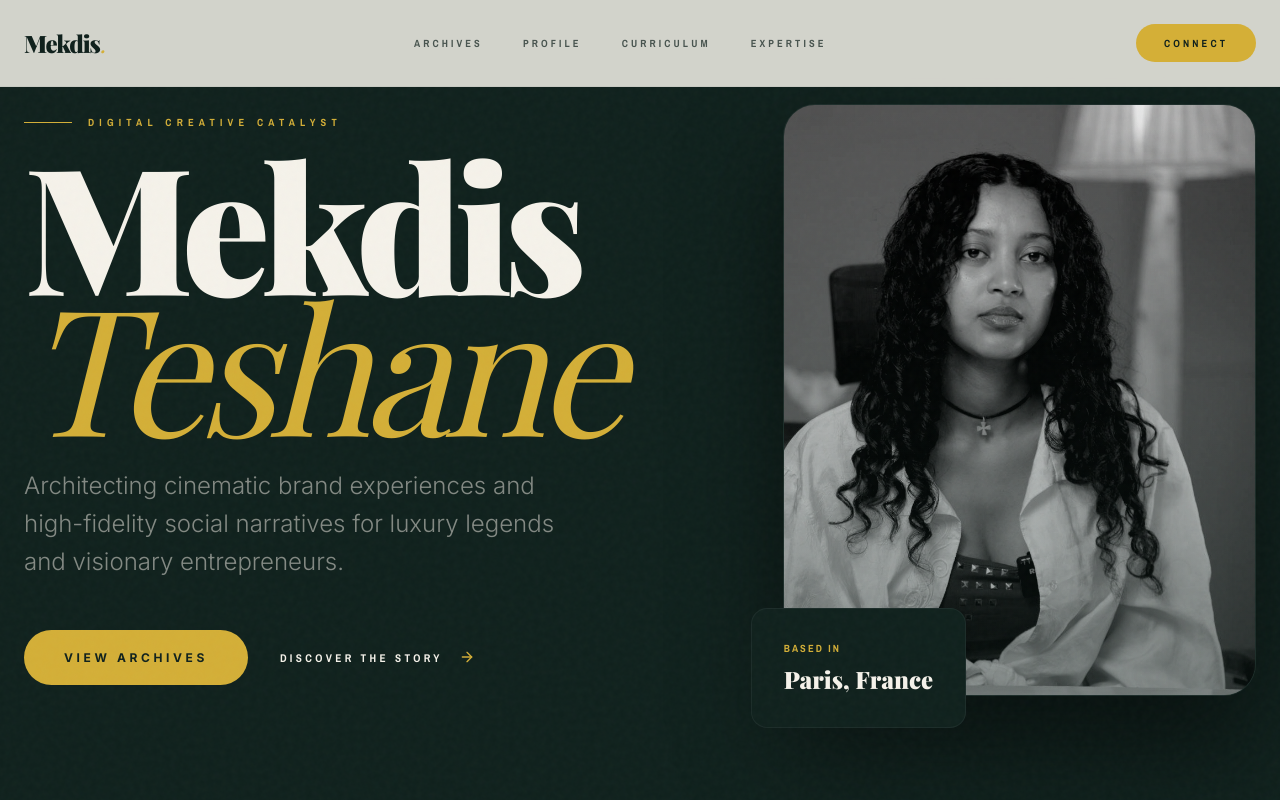
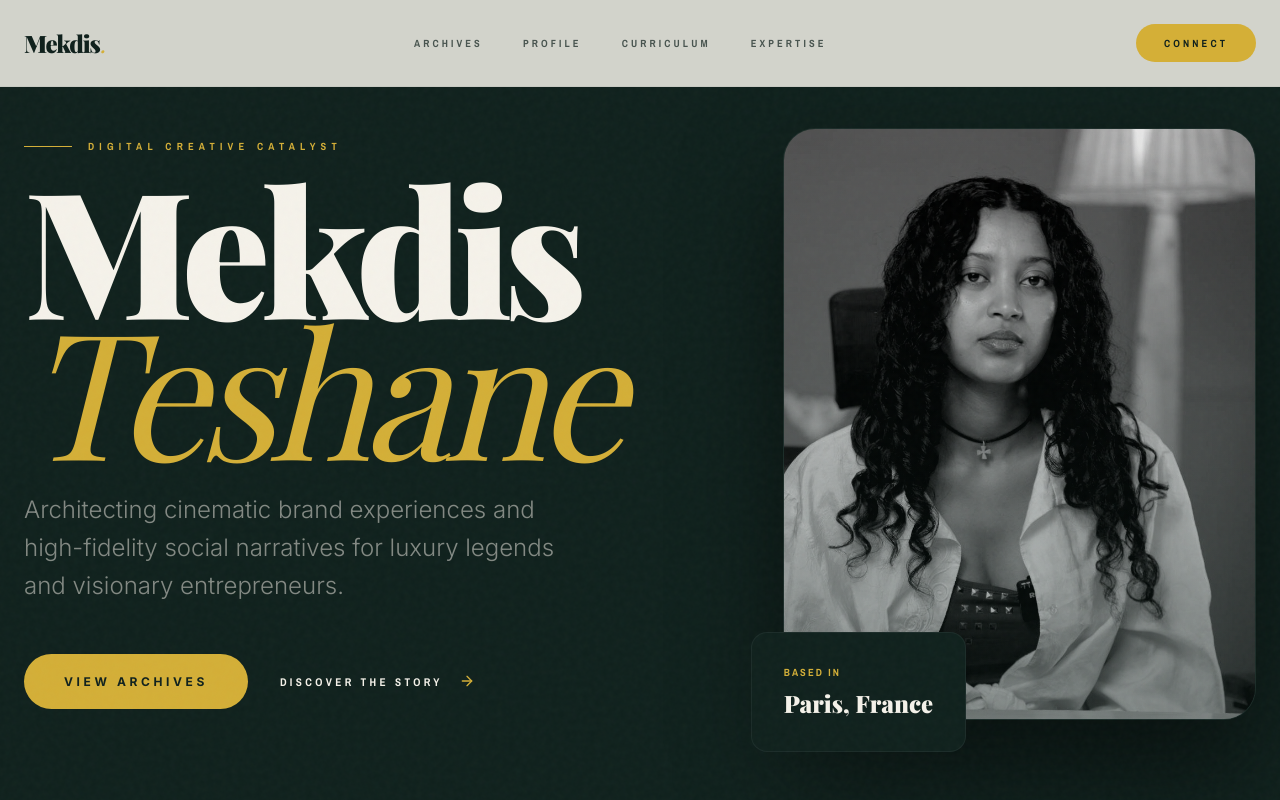
Before and after one commit to SolomonSitotaw23/MKd-sSMMSite, a React (Vite) app: page / in a window 1280 px wide. Shown: the top 800 px of the page. Built offline with nearby package versions, Linux system fonts and the light colour scheme; a web font is replaced by a local one.

Commit message:
style: increase top padding of hero section for better visual spacing

```diff
--- a/src/components/Hero.module.css
+++ b/src/components/Hero.module.css
@@ -5,7 +5,7 @@
   display: flex;
   flex-direction: column;
   justify-content: center;
-  padding: 5rem 0;
+  padding: 8rem 0 5rem 0;
   overflow: hidden;
 }
 
```
